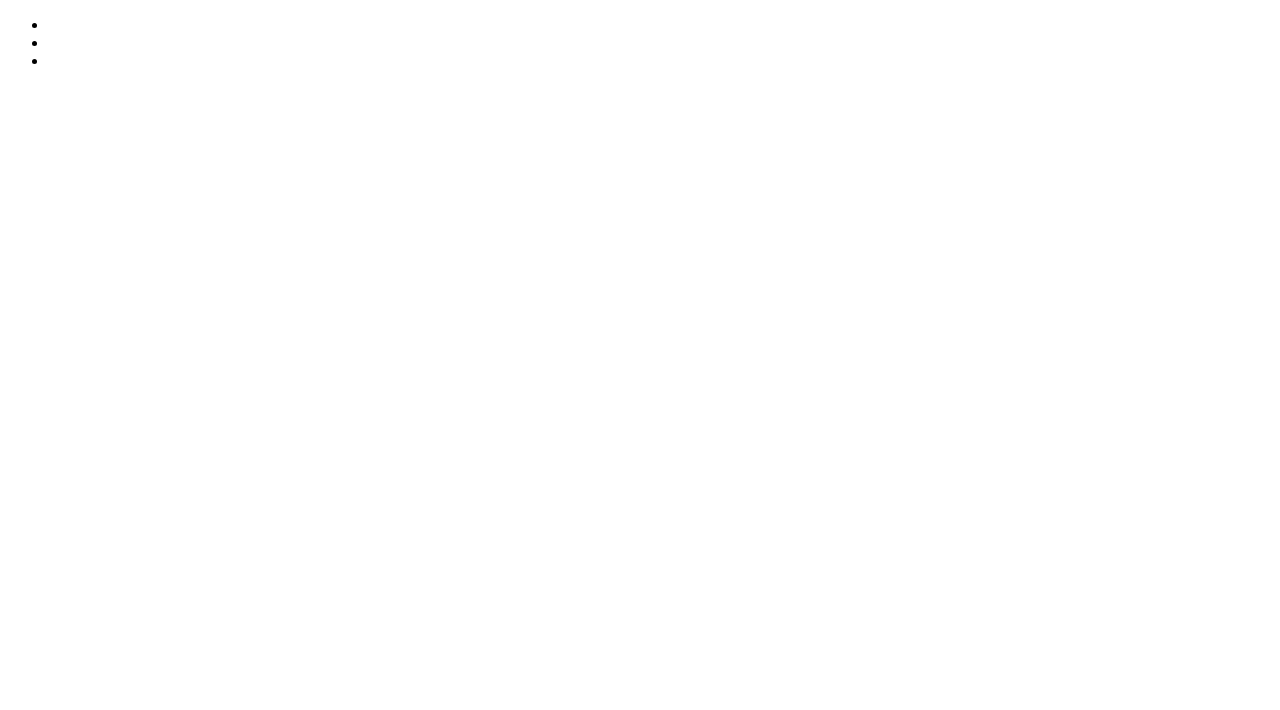
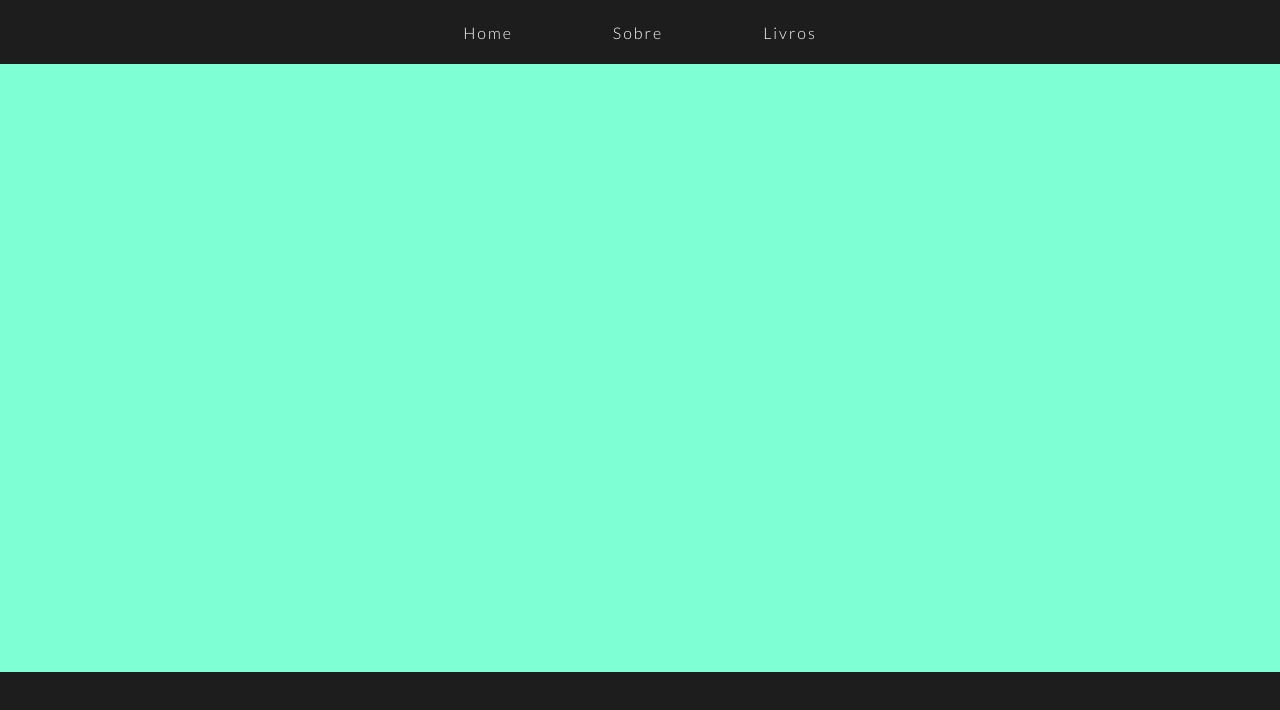
Before and after one commit to vargasgustavo/Portifolio, a plain HTML site: page web/index.html in a window 1280 px wide. Drawn offline with Linux system fonts and the light colour scheme.

Commit message:
Mais código

```diff
--- a/web/css/style.css
+++ b/web/css/style.css
@@ -1,15 +1,57 @@
-html{
-
+@import url('https://fonts.googleapis.com/css2?family=Lato:wght@300&display=swap');
+*{
+    padding: 0;
+    margin: 0;
 }
-
-header{
-
+body{
+    background-color: aliceblue;
 }
-
-body{
-
+a {
+    color: #fff;
+    text-decoration: none;
+    transition: 0.3s;
+    padding: 29px 50px;
 }
-
+a:hover {
+    opacity: .7;
+}
+nav{
+    max-width: 100%;
+    display: flex;
+    justify-content: space-around;
+    align-items: center;
+    background-color: #1d1d1d;
+    height: 8vh;
+}
+.menu-list{
+    max-width: 100%;
+    list-style-type: none;
+    display: flex;
+    justify-content: space-around;
+    align-items: center;
+    padding: 0 20px 0 20px;
+}
+.menu-list li{
+    letter-spacing: 2px;
+    font-family: 'Lato';
+    cursor: pointer;
+}
+main{
+    height: 76vh;
+}
+.container{
+    background-color: aquamarine;
+    height: 76vh;
+}
+.container section{
+    display: flex;
+    flex-wrap: wrap;
+    max-width: 200px;
+}
 footer{
-
+    background-color: #1d1d1d;
+    height: 16vh;
+    display: flex;
+    justify-content: space-around;
+    align-items: center;
 }
--- a/web/index.html
+++ b/web/index.html
@@ -3,19 +3,29 @@
 <head>
     <meta charset="UTF-8">
     <meta name="viewport" content="width=device-width, initial-scale=1.0">
-    <title>Document</title>
+    <link rel="stylesheet" href="css/style.css">
+    <title>Livraria do José</title>
 </head>
+<body>
 <header>
     <nav>
-        <ul>
-            <li><a href=""></li>
-            <li><a href=""></li>
-            <li><a href=""></li>
+        <ul class="menu-list">
+            <li><a href="#">Home</a></li>
+            <li><a href="#">Sobre</a></li>
+            <li><a href="#">Livros</a></li>
         </ul>
     </nav>
 </header>
-<body>
-
+<main>
+    <div class="container">
+        <section class="container-img">
+            <img src="" alt="" class="image">
+            <img src="" alt="" class="image">
+            <img src="" alt="" class="image">
+            <img src="" alt="" class="image">
+        </section>
+    </div>
+</main>
 </body>
 <footer>
 
```
Also changed, not shown: 1 other file.
